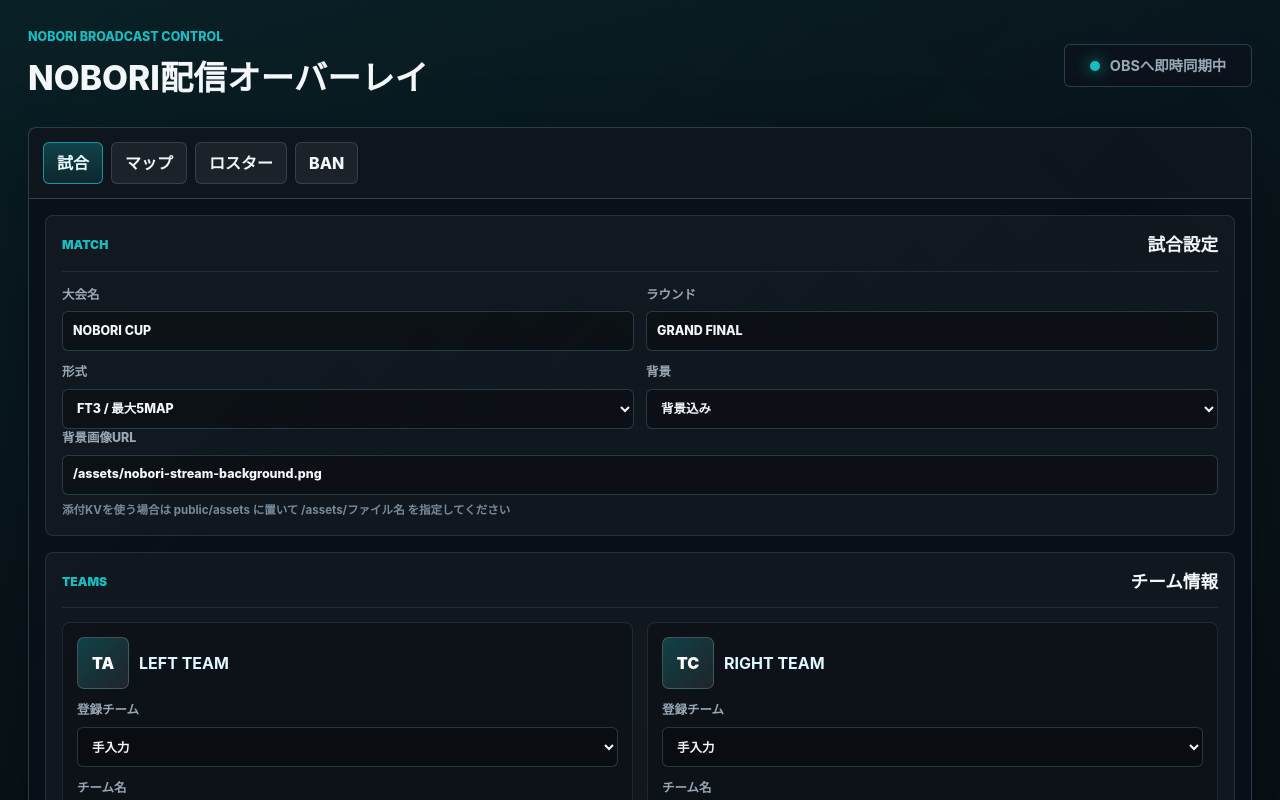
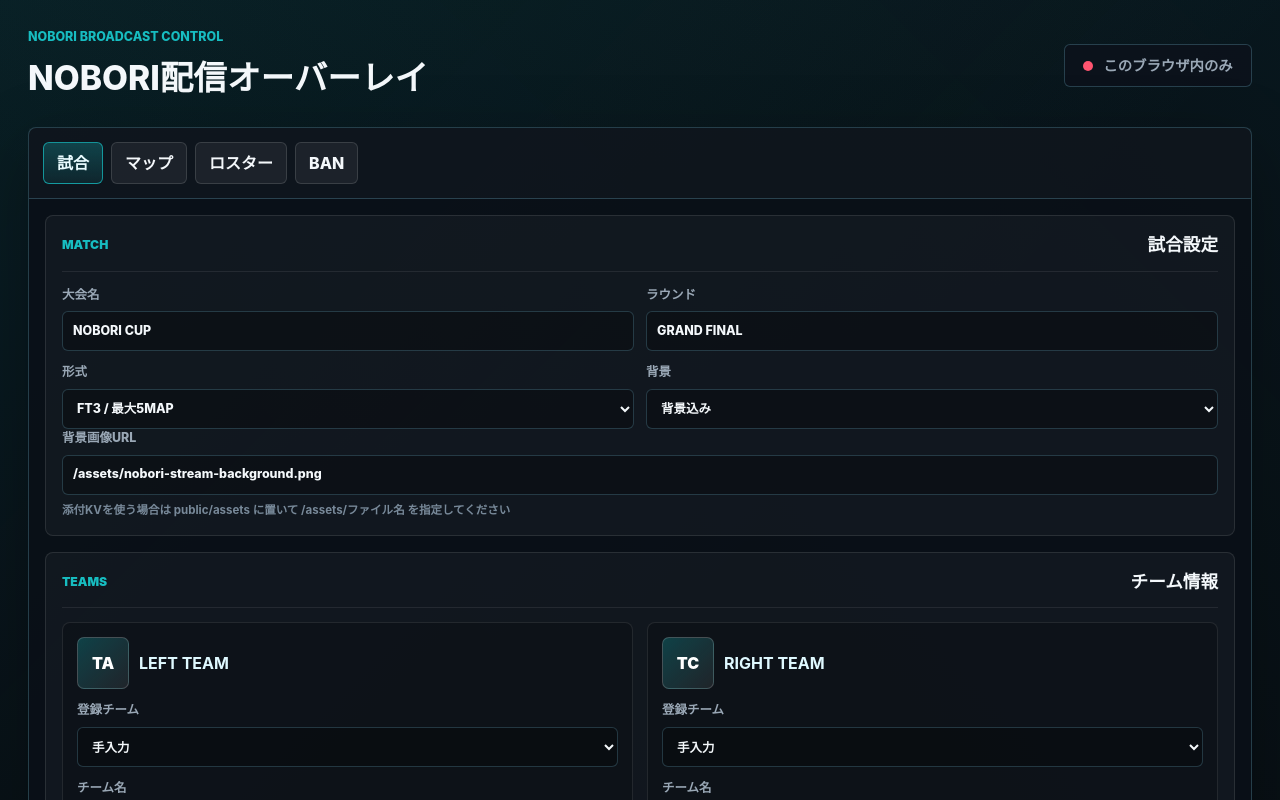
Before and after one commit to Ba6list/NOBORI_Bordcast, a Next.js app: page / in a window 1280 px wide. Shown: the top 800 px of the page. Built offline with nearby package versions, Linux system fonts and the light colour scheme.

Commit message:
Add shared OBS state sync

```diff
--- a/app/NoboriTool.tsx
+++ b/app/NoboriTool.tsx
@@ -112,10 +112,16 @@ type StateBundle = {
   setState: (next: SetStateAction<NoboriState>) => void;
   resetState: () => void;
   ready: boolean;
-};
+  sharedSync: SharedSyncStatus;
+};
+
+type SyncRole = "control" | "overlay";
+type SharedSyncStatus = "checking" | "connected" | "local";
 
 const STORAGE_KEY = "nobori-broadcast-control-v1";
 const CHANNEL_NAME = "nobori-broadcast-control";
+const STATE_API_PATH = "/api/state";
+const OVERLAY_POLL_INTERVAL_MS = 1000;
 const LEGACY_BACKGROUND = "/assets/nobori-kv-placeholder.png";
 const PLACEHOLDER_BACKGROUND = "/assets/nobori-stream-background.png";
 const NOBORI_MARK = "/assets/nobori-symbol.png";
@@ -872,14 +878,60 @@ function serializeState(state: NoboriState) {
   return JSON.stringify(normalizeState(state));
 }
 
-function useNoboriState(): StateBundle {
+function currentRoom() {
+  try {
+    return new URLSearchParams(window.location.search).get("room") || "main";
+  } catch {
+    return "main";
+  }
+}
+
+function stateApiUrl(room: string) {
+  const params = new URLSearchParams({ room });
+  return `${STATE_API_PATH}?${params.toString()}`;
+}
+
+async function fetchSharedState(room: string, signal?: AbortSignal) {
+  const response = await fetch(stateApiUrl(room), {
+    cache: "no-store",
+    signal,
+  });
+
+  if (!response.ok) {
+    throw new Error(`State sync failed: ${response.status}`);
+  }
+
+  return (await response.json()) as {
+    configured: boolean;
+    state: unknown | null;
+  };
+}
+
+async function publishSharedState(room: string, state: NoboriState) {
+  const response = await fetch(stateApiUrl(room), {
+    method: "POST",
+    headers: { "content-type": "application/json" },
+    body: JSON.stringify({ state: normalizeState(state) }),
+    cache: "no-store",
+  });
+
+  if (!response.ok) {
+    throw new Error(`State publish failed: ${response.status}`);
+  }
+
+  return (await response.json()) as { configured: boolean; ok?: boolean };
+}
+
+function useNoboriState({ role = "control" }: { role?: SyncRole } = {}): StateBundle {
   const [state, setInternalState] = useState<NoboriState>(() =>
     cloneDefaultState(),
   );
   const [ready, setReady] = useState(false);
+  const [sharedSync, setSharedSync] = useState<SharedSyncStatus>("checking");
   const channelRef = useRef<BroadcastChannel | null>(null);
   const lastSerializedRef = useRef("");
   const sourceId = useId();
+  const roomRef = useRef("main");
 
   const applyIncomingState = useCallback((incoming: unknown) => {
     const normalized = normalizeState(incoming as Partial<NoboriState>);
@@ -892,20 +944,41 @@ function useNoboriState(): StateBundle {
   }, []);
 
   useEffect(() => {
-    const frameId = window.requestAnimationFrame(() => {
+    const abortController = new AbortController();
+    let hydratedState = cloneDefaultState();
+
     try {
       const stored = window.localStorage.getItem(STORAGE_KEY);
       if (stored) {
-          applyIncomingState(JSON.parse(stored));
+        hydratedState = normalizeState(JSON.parse(stored));
+        applyIncomingState(hydratedState);
       }
     } catch {
       const reset = cloneDefaultState();
+      hydratedState = reset;
       lastSerializedRef.current = serializeState(reset);
       setInternalState(reset);
     } finally {
       setReady(true);
     }
-    });
+
+    roomRef.current = currentRoom();
+
+    if (role === "control") {
+      fetchSharedState(roomRef.current, abortController.signal)
+        .then((payload) => {
+          setSharedSync(payload.configured ? "connected" : "local");
+          if (payload.state) {
+            applyIncomingState(payload.state);
+            return;
+          }
+
+          if (payload.configured) {
+            void publishSharedState(roomRef.current, hydratedState);
+          }
+        })
+        .catch(() => setSharedSync("local"));
+    }
 
     const nextChannel =
       "BroadcastChannel" in window
@@ -941,15 +1014,52 @@ function useNoboriState(): StateBundle {
     window.addEventListener("storage", onStorage);
 
     return () => {
-      window.cancelAnimationFrame(frameId);
+      abortController.abort();
       nextChannel?.close();
       channelRef.current = null;
       window.removeEventListener("storage", onStorage);
     };
-  }, [applyIncomingState, sourceId]);
+  }, [applyIncomingState, role, sourceId]);
+
+  useEffect(() => {
+    if (role !== "overlay") return;
+
+    const abortController = new AbortController();
+    let active = true;
+
+    const pollSharedState = async () => {
+      try {
+        const payload = await fetchSharedState(
+          roomRef.current,
+          abortController.signal,
+        );
+        if (!active) return;
+        setSharedSync(payload.configured ? "connected" : "local");
+        if (payload.state) {
+          applyIncomingState(payload.state);
+        }
+      } catch {
+        if (active) setSharedSync("local");
+      }
+    };
+
+    void pollSharedState();
+    const timer = window.setInterval(
+      pollSharedState,
+      OVERLAY_POLL_INTERVAL_MS,
+    );
+
+    return () => {
+      active = false;
+      abortController.abort();
+      window.clearInterval(timer);
+    };
+  }, [applyIncomingState, role]);
 
   useEffect(() => {
     if (!ready) return;
+    if (role === "control" && sharedSync === "checking") return;
+
     const normalized = normalizeState(state);
     const serialized = serializeState(normalized);
 
@@ -968,7 +1078,19 @@ function useNoboriState(): StateBundle {
       source: sourceId,
       state: normalized,
     });
-  }, [ready, sourceId, state]);
+
+    if (role === "control") {
+      const publishTimer = window.setTimeout(() => {
+        publishSharedState(roomRef.current, normalized)
+          .then((payload) => {
+            setSharedSync(payload.configured ? "connected" : "local");
+          })
+          .catch(() => setSharedSync("local"));
+      }, 250);
+
+      return () => window.clearTimeout(publishTimer);
+    }
+  }, [ready, role, sharedSync, sourceId, state]);
 
   const setState = useCallback((next: SetStateAction<NoboriState>) => {
     setInternalState((previous) =>
@@ -997,9 +1119,16 @@ function useNoboriState(): StateBundle {
       type: "reset",
       source: sourceId,
     });
-  }, [sourceId]);
-
-  return { state, setState, resetState, ready };
+    if (role === "control") {
+      publishSharedState(roomRef.current, reset)
+        .then((payload) => {
+          setSharedSync(payload.configured ? "connected" : "local");
+        })
+        .catch(() => setSharedSync("local"));
+    }
+  }, [role, sourceId]);
+
+  return { state, setState, resetState, ready, sharedSync };
 }
 
 function getMaxMaps(format: Format) {
@@ -1160,7 +1289,9 @@ function HeroSelect({
 }
 
 function AdminPage() {
-  const { state, setState, resetState, ready } = useNoboriState();
+  const { state, setState, resetState, ready, sharedSync } = useNoboriState({
+    role: "control",
+  });
   const [adminTab, setAdminTab] = useState<"match" | "maps" | "roster" | "ban">(
     "match",
   );
@@ -1305,9 +1436,13 @@ function AdminPage() {
           <p className="kicker">NOBORI BROADCAST CONTROL</p>
           <h1>NOBORI配信オーバーレイ</h1>
         </div>
-        <div className="sync-status" data-ready={ready}>
+        <div className="sync-status" data-ready={ready && sharedSync !== "local"}>
           <span />
-          {ready ? "OBSへ即時同期中" : "同期準備中"}
+          {ready
+            ? sharedSync === "connected"
+              ? "OBS共有同期中"
+              : "このブラウザ内のみ"
+            : "同期準備中"}
         </div>
       </header>
 
@@ -2385,7 +2520,7 @@ function BanScene({ state }: { state: NoboriState }) {
 }
 
 function ObsScene({ view }: { view: SceneView }) {
-  const { state } = useNoboriState();
+  const { state } = useNoboriState({ role: "overlay" });
   const [transparentOverride, setTransparentOverride] = useState(false);
   const [viewport, setViewport] = useState({ width: 1920, height: 1080 });
   const transparent =
--- /dev/null
+++ b/app/api/state/route.ts
@@ -0,0 +1,134 @@
+export const dynamic = "force-dynamic";
+
+const KEY_PREFIX = "nobori:broadcast-state";
+
+function responseJson(body: unknown, init?: ResponseInit) {
+  return Response.json(body, {
+    ...init,
+    headers: {
+      "cache-control": "no-store",
+      ...(init?.headers ?? {}),
+    },
+  });
+}
+
+function getRedisConfig() {
+  const url =
+    process.env.KV_REST_API_URL ??
+    process.env.UPSTASH_REDIS_REST_URL ??
+    process.env.REDIS_REST_API_URL;
+  const token =
+    process.env.KV_REST_API_TOKEN ??
+    process.env.UPSTASH_REDIS_REST_TOKEN ??
+    process.env.REDIS_REST_API_TOKEN;
+
+  if (!url || !token) return null;
+
+  return { url, token };
+}
+
+function roomKey(request: Request) {
+  const room =
+    new URL(request.url).searchParams.get("room")?.replace(/[^\w-]/g, "").slice(0, 48) ||
+    "main";
+
+  return `${KEY_PREFIX}:${room}`;
+}
+
+async function redisCommand<T>(command: unknown[]) {
+  const config = getRedisConfig();
+  if (!config) {
+    return { configured: false as const, result: null as T | null };
+  }
+
+  const response = await fetch(config.url, {
+    method: "POST",
+    headers: {
+      authorization: `Bearer ${config.token}`,
+      "content-type": "application/json",
+    },
+    body: JSON.stringify(command),
+    cache: "no-store",
+  });
+
+  const payload = (await response.json().catch(() => null)) as {
+    result?: T;
+    error?: string;
+  } | null;
+
+  if (!response.ok || payload?.error) {
+    throw new Error(payload?.error ?? `Redis request failed: ${response.status}`);
+  }
+
+  return { configured: true as const, result: payload?.result ?? null };
+}
+
+export async function GET(request: Request) {
+  try {
+    const { configured, result } = await redisCommand<string>([
+      "GET",
+      roomKey(request),
+    ]);
+
+    if (!configured) {
+      return responseJson({ configured: false, state: null });
+    }
+
+    if (!result) {
+      return responseJson({ configured: true, state: null, updatedAt: null });
+    }
+
+    const stored = JSON.parse(result) as { state?: unknown; updatedAt?: string };
+
+    return responseJson({
+      configured: true,
+      state: stored.state ?? null,
+      updatedAt: stored.updatedAt ?? null,
+    });
+  } catch (error) {
+    return responseJson(
+      {
+        configured: true,
+        state: null,
+        error: error instanceof Error ? error.message : "Unknown sync error",
+      },
+      { status: 500 },
+    );
+  }
+}
+
+export async function POST(request: Request) {
+  try {
+    const body = (await request.json()) as { state?: unknown };
+
+    if (!body || typeof body.state !== "object" || body.state === null) {
+      return responseJson(
+        { configured: true, ok: false, error: "Missing state" },
+        { status: 400 },
+      );
+    }
+
+    const updatedAt = new Date().toISOString();
+    const serialized = JSON.stringify({ state: body.state, updatedAt });
+    const { configured } = await redisCommand<string>([
+      "SET",
+      roomKey(request),
+      serialized,
+    ]);
+
+    if (!configured) {
+      return responseJson({ configured: false, ok: false });
+    }
+
+    return responseJson({ configured: true, ok: true, updatedAt });
+  } catch (error) {
+    return responseJson(
+      {
+        configured: true,
+        ok: false,
+        error: error instanceof Error ? error.message : "Unknown sync error",
+      },
+      { status: 500 },
+    );
+  }
+}
```
Lines whose indentation alone changed are shown as unchanged.
